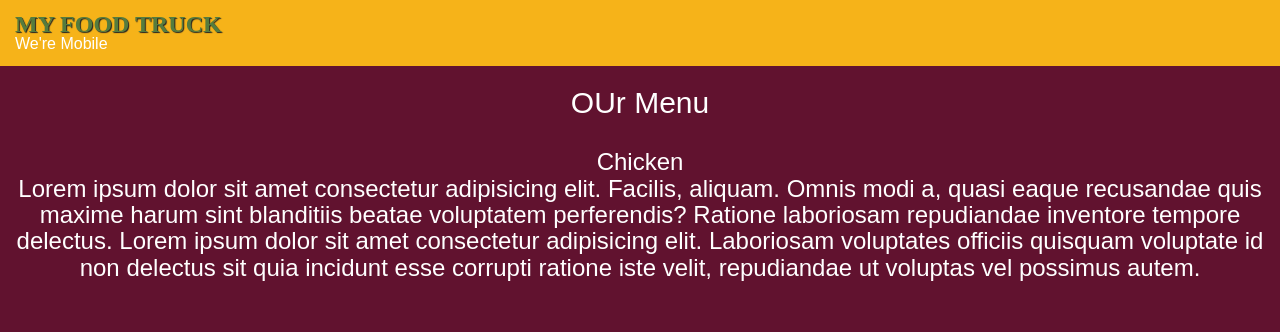
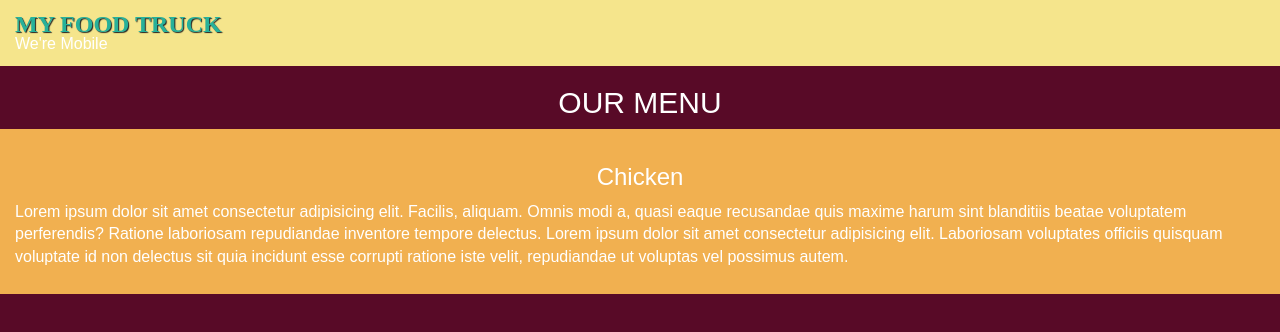
Before and after one commit to clintborrill/Module3, a plain HTML site: page index.html in a window 1280 px wide. Drawn offline with Linux system fonts and the light colour scheme.

Commit message:
updates made

```diff
--- a/css.css
+++ b/css.css
@@ -1,12 +1,12 @@
 body {
     font-size: 16px;
     color: #fff;
-    background-color: #61122f;
+    background-color: #580a27;
     font-family: "Oxygen", sans-serif;
 }
 /* Header */
 #header-nav {
-    background-color: #f6b319;
+    background-color: #f5e58c;
     border-radius: 0;
     border: 0;
 }
@@ -19,7 +19,7 @@ body {
 }
 .navbar-foodtruck H1 {
     font-family: serif;
-    color: #557c3e;
+    color: #27b19a;
     font-size: 1.5em;
     text-transform: uppercase;
     font-weight: bold;
@@ -59,6 +59,12 @@ body {
 
   /* End of Header */
 
+  .menu-item {
+      background-color: #f1b050;
+      padding: 15px;
+      margin: 10px, 10px, 10px, 10px;
+  }
+
 /* Device Sizing */
 /********** Large devices only **********/
 @media (min-width: 1200px) {
--- a/index.html
+++ b/index.html
@@ -59,7 +59,7 @@
 <!-- End of Navigtion Section -->
 
 <!-- Start of On-Page Section -->
-<H2 class="text-center">OUr Menu
+<H2 class="text-center">OUR MENU
 
 </H2>
 <div class="page-content">
@@ -69,7 +69,7 @@
   </p> -->
 
   <div class="col-xs-12 col-sm-12 col-md-12 col-lg-12 col-xl-12 menu-item">
-              <H3 class="text-center">Chicken
+              <H3 class="text-center">Chicken</H3>
               <div class = "menu-item-content">
                   <p>Lorem ipsum dolor sit amet consectetur adipisicing elit. Facilis, aliquam. Omnis modi a, quasi eaque recusandae quis maxime harum sint blanditiis beatae voluptatem perferendis? Ratione laboriosam repudiandae inventore tempore delectus. Lorem ipsum dolor sit amet consectetur adipisicing elit. Laboriosam voluptates officiis quisquam voluptate id non delectus sit quia incidunt esse corrupti ratione iste velit, repudiandae ut voluptas vel possimus autem.
                   </p>
```
